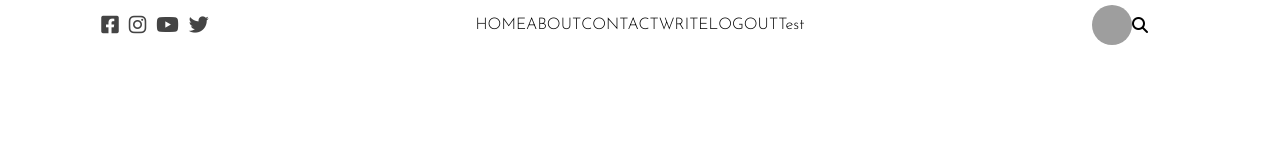
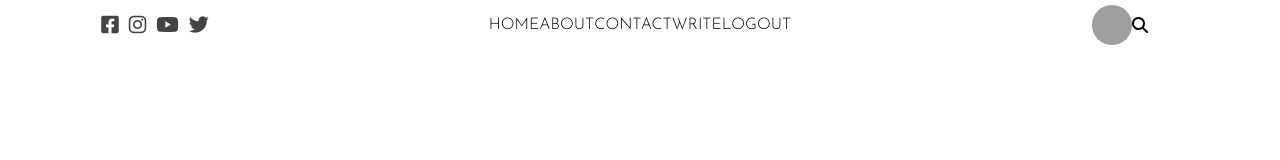
Before and after one commit to Taufiqul7756/ExpressYourSelf-BloggingSite-Client, a React (Create React App) app: page / in a window 1280 px wide. Shown: the top 160 px of the page. Built offline with nearby package versions, Linux system fonts and the light colour scheme; grey boxes are pictures that could not be loaded.

Commit message:
Test text removed

```diff
--- a/src/topbar/TopBar.jsx
+++ b/src/topbar/TopBar.jsx
@@ -15,7 +15,7 @@ export default function TopBar() {
         <li className="topListItem">CONTACT</li>
         <li className="topListItem">WRITE</li>
         <li className="topListItem">LOGOUT</li>
-        <li className="topListItem">Test</li>
+
       </ul>
       </div>
     <div className="topRight">
```
